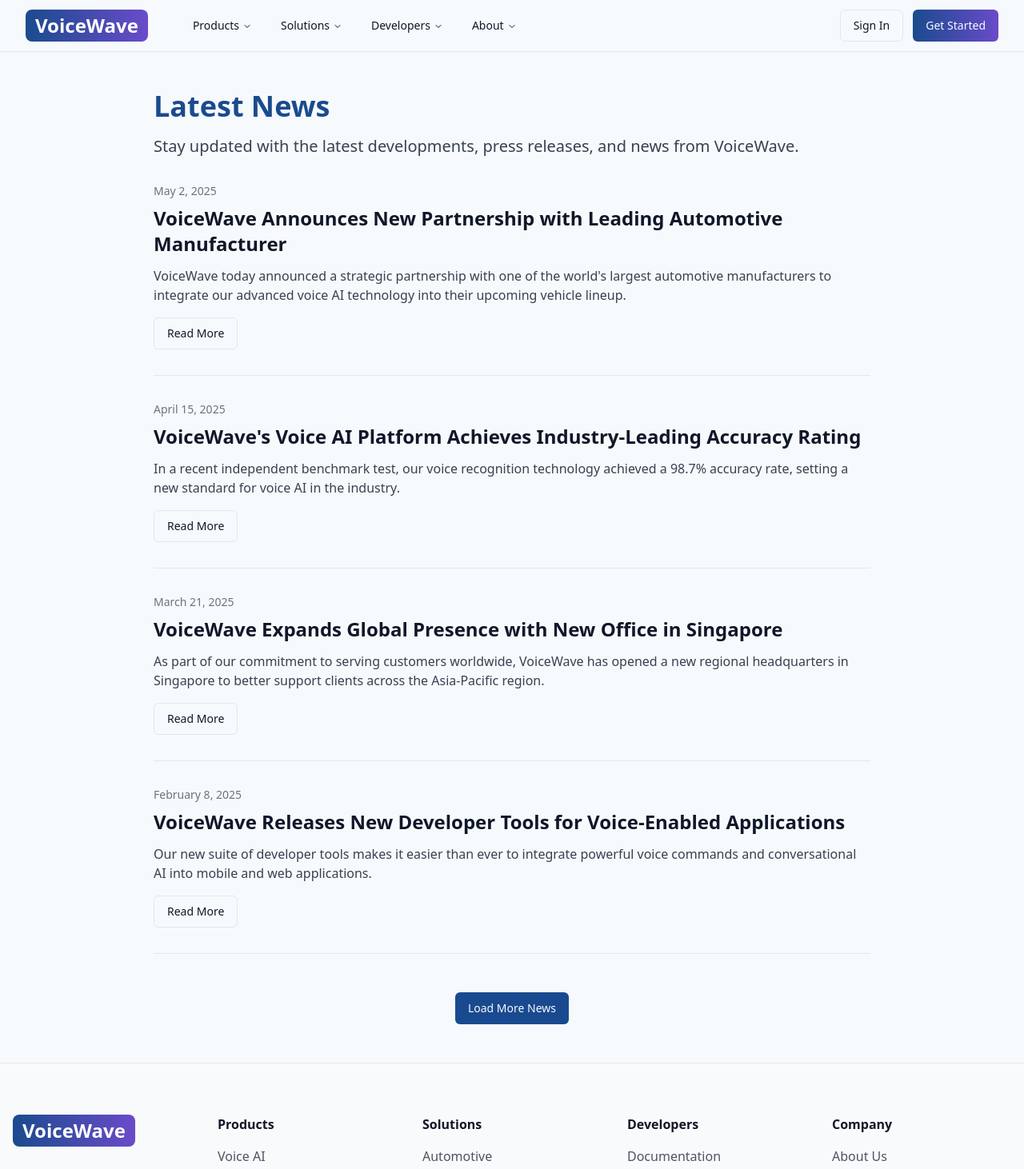
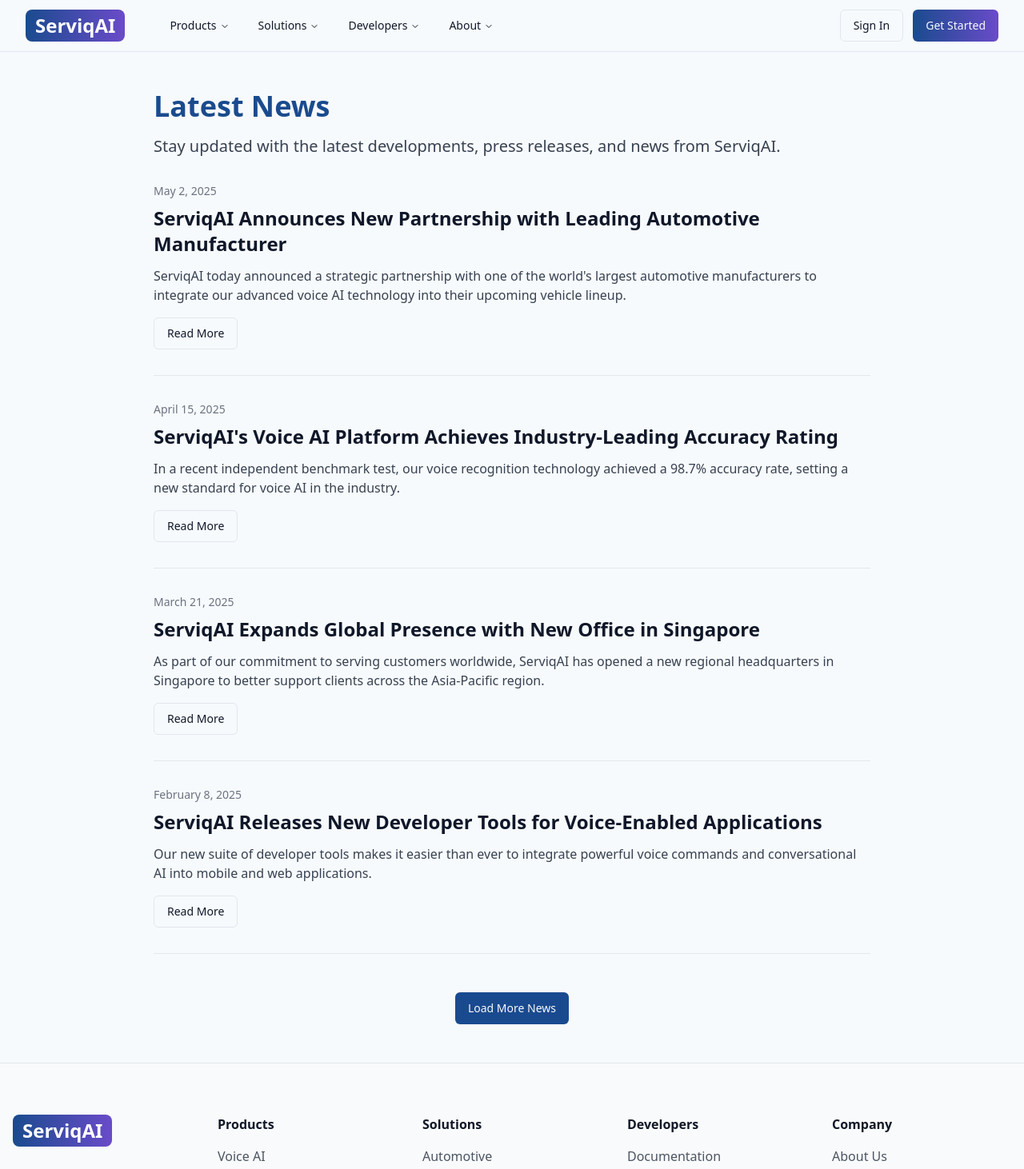
Before and after one commit to eakarsu/sonic-search-replica, a React (Vite) app: page /company/news in a window 1280 px wide. Shown: the top 1462 px of the page at 80% size. Built offline with nearby package versions, Linux system fonts and the light colour scheme.

Commit message:
Replace VoiceWave with ServiQAI
Replaces all instances of "VoiceWave" with "ServiQAI" in the codebase.

```diff
--- a/index.html
+++ b/index.html
@@ -4,11 +4,11 @@
   <head>
     <meta charset="UTF-8" />
     <meta name="viewport" content="width=device-width, initial-scale=1.0" />
-    <title>VoiceWave AI - Advanced Voice Recognition & Conversational AI</title>
+    <title>ServiqAI - Advanced Voice Recognition & Conversational AI</title>
     <meta name="description" content="Transform how users interact with your products through cutting-edge voice recognition, natural language understanding, and conversational AI." />
-    <meta name="author" content="VoiceWave" />
+    <meta name="author" content="ServiqAI" />
 
-    <meta property="og:title" content="VoiceWave AI - Advanced Voice Recognition & Conversational AI" />
+    <meta property="og:title" content="ServiqAI - Advanced Voice Recognition & Conversational AI" />
     <meta property="og:description" content="Transform how users interact with your products through cutting-edge voice recognition, natural language understanding, and conversational AI." />
     <meta property="og:type" content="website" />
     <meta property="og:image" content="https://lovable.dev/opengraph-image-p98pqg.png" />
--- a/src/components/layout/Footer.tsx
+++ b/src/components/layout/Footer.tsx
@@ -63,7 +63,7 @@ const Footer = () => {
           <div className="col-span-2 md:col-span-1">
             <Link to="/" className="flex items-center space-x-2 mb-6">
               <div className="gradient-primary text-white text-2xl font-bold rounded-lg px-3 py-1">
-                VoiceWave
+                ServiqAI
               </div>
             </Link>
             <p className="text-gray-600 mb-6">
@@ -110,7 +110,7 @@ const Footer = () => {
         <div className="mt-12 pt-8 border-t border-gray-200">
           <div className="flex flex-col md:flex-row justify-between items-center">
             <p className="text-sm text-gray-500">
-              © {new Date().getFullYear()} VoiceWave AI. All rights reserved.
+              © {new Date().getFullYear()} ServiqAI. All rights reserved.
             </p>
             <div className="flex space-x-6 mt-4 md:mt-0">
               <a href="#" className="text-sm text-gray-500 hover:text-soundblue-500 transition-colors">
--- a/src/components/layout/Header.tsx
+++ b/src/components/layout/Header.tsx
@@ -1,3 +1,4 @@
+
 import { useState } from 'react';
 import { Link } from 'react-router-dom';
 import { Button } from "@/components/ui/button";
@@ -136,7 +137,7 @@ export function Header() {
         <div className="flex items-center gap-6 md:gap-10">
           <Link to="/" className="flex items-center space-x-2">
             <div className="gradient-primary text-white text-2xl font-bold rounded-lg px-3 py-1">
-              VoiceWave
+              ServiqAI
             </div>
           </Link>
 
@@ -210,7 +211,7 @@ export function Header() {
             <div className="flex items-center justify-between">
               <Link to="/" className="flex items-center space-x-2" onClick={() => setMobileMenuOpen(false)}>
                 <div className="gradient-primary text-white text-2xl font-bold rounded-lg px-3 py-1">
-                  VoiceWave
+                  ServiqAI
                 </div>
               </Link>
               <button
--- a/src/pages/company/AboutUs.tsx
+++ b/src/pages/company/AboutUs.tsx
@@ -11,7 +11,7 @@ const AboutUs = () => {
       <ScrollArea className="flex-grow">
         <main className="container mx-auto py-12">
           <div className="max-w-4xl mx-auto">
-            <h1 className="text-4xl font-bold mb-4 text-soundblue-500">About VoiceWave</h1>
+            <h1 className="text-4xl font-bold mb-4 text-soundblue-500">About ServiqAI</h1>
             <p className="text-xl text-gray-700 mb-8">
               We're pioneers in voice AI technology, creating more natural ways for people to interact with their devices.
             </p>
@@ -28,13 +28,13 @@ const AboutUs = () => {
             <div className="mb-12">
               <h2 className="text-2xl font-semibold mb-4">Our Story</h2>
               <p className="text-gray-700 mb-4">
-                Founded in 2015, VoiceWave began with a simple but ambitious goal: to create voice technology that could understand and respond to complex, conversational language just as humans do.
+                Founded in 2015, ServiqAI began with a simple but ambitious goal: to create voice technology that could understand and respond to complex, conversational language just as humans do.
               </p>
               <p className="text-gray-700 mb-4">
                 Our team of AI researchers, linguists, and engineers developed proprietary deep learning algorithms that revolutionized the way machines understand human speech. Unlike conventional systems that rely on predefined commands, our technology can interpret natural language, follow context across multiple turns of conversation, and deliver meaningful responses.
               </p>
               <p className="text-gray-700 mb-4">
-                Today, VoiceWave technology powers millions of voice interactions daily across automotive, smart home, mobile, and enterprise applications, constantly improving through our advanced machine learning systems.
+                Today, ServiqAI technology powers millions of voice interactions daily across automotive, smart home, mobile, and enterprise applications, constantly improving through our advanced machine learning systems.
               </p>
             </div>
 
--- a/src/pages/company/Careers.tsx
+++ b/src/pages/company/Careers.tsx
@@ -18,7 +18,7 @@ const Careers = () => {
             </p>
 
             <div className="mb-12">
-              <h2 className="text-2xl font-semibold mb-6">Why VoiceWave?</h2>
+              <h2 className="text-2xl font-semibold mb-6">Why ServiqAI?</h2>
               <div className="grid grid-cols-1 md:grid-cols-2 gap-6">
                 <div className="bg-gray-50 p-6 rounded-lg flex">
                   <div className="mr-4 text-soundblue-500">
--- a/src/pages/company/Contact.tsx
+++ b/src/pages/company/Contact.tsx
@@ -26,7 +26,7 @@ const Contact = () => {
                 </div>
                 <h3 className="font-semibold text-lg mb-2">Sales Inquiries</h3>
                 <p className="text-gray-600 mb-2">Interested in our products?</p>
-                <p className="text-soundblue-600">sales@voicewave.com</p>
+                <p className="text-soundblue-600">sales@serviqai.com</p>
               </div>
 
               <div className="bg-gray-50 p-6 rounded-lg flex flex-col items-center text-center">
@@ -44,7 +44,7 @@ const Contact = () => {
                 </div>
                 <h3 className="font-semibold text-lg mb-2">Support</h3>
                 <p className="text-gray-600 mb-2">Need technical help?</p>
-                <p className="text-soundblue-600">support@voicewave.com</p>
+                <p className="text-soundblue-600">support@serviqai.com</p>
               </div>
             </div>
 
--- a/src/pages/company/News.tsx
+++ b/src/pages/company/News.tsx
@@ -13,22 +13,22 @@ const News = () => {
           <div className="max-w-4xl mx-auto">
             <h1 className="text-4xl font-bold mb-4 text-soundblue-500">Latest News</h1>
             <p className="text-xl text-gray-700 mb-8">
-              Stay updated with the latest developments, press releases, and news from VoiceWave.
+              Stay updated with the latest developments, press releases, and news from ServiqAI.
             </p>
 
             <div className="mb-12 space-y-8">
               <article className="border-b border-gray-200 pb-8">
                 <p className="text-sm text-gray-500 mb-2">May 2, 2025</p>
-                <h2 className="text-2xl font-semibold mb-3">VoiceWave Announces New Partnership with Leading Automotive Manufacturer</h2>
+                <h2 className="text-2xl font-semibold mb-3">ServiqAI Announces New Partnership with Leading Automotive Manufacturer</h2>
                 <p className="text-gray-700 mb-4">
-                  VoiceWave today announced a strategic partnership with one of the world's largest automotive manufacturers to integrate our advanced voice AI technology into their upcoming vehicle lineup.
+                  ServiqAI today announced a strategic partnership with one of the world's largest automotive manufacturers to integrate our advanced voice AI technology into their upcoming vehicle lineup.
                 </p>
                 <Button variant="outline">Read More</Button>
               </article>
 
               <article className="border-b border-gray-200 pb-8">
                 <p className="text-sm text-gray-500 mb-2">April 15, 2025</p>
-                <h2 className="text-2xl font-semibold mb-3">VoiceWave's Voice AI Platform Achieves Industry-Leading Accuracy Rating</h2>
+                <h2 className="text-2xl font-semibold mb-3">ServiqAI's Voice AI Platform Achieves Industry-Leading Accuracy Rating</h2>
                 <p className="text-gray-700 mb-4">
                   In a recent independent benchmark test, our voice recognition technology achieved a 98.7% accuracy rate, setting a new standard for voice AI in the industry.
                 </p>
@@ -37,16 +37,16 @@ const News = () => {
 
               <article className="border-b border-gray-200 pb-8">
                 <p className="text-sm text-gray-500 mb-2">March 21, 2025</p>
-                <h2 className="text-2xl font-semibold mb-3">VoiceWave Expands Global Presence with New Office in Singapore</h2>
+                <h2 className="text-2xl font-semibold mb-3">ServiqAI Expands Global Presence with New Office in Singapore</h2>
                 <p className="text-gray-700 mb-4">
-                  As part of our commitment to serving customers worldwide, VoiceWave has opened a new regional headquarters in Singapore to better support clients across the Asia-Pacific region.
+                  As part of our commitment to serving customers worldwide, ServiqAI has opened a new regional headquarters in Singapore to better support clients across the Asia-Pacific region.
                 </p>
                 <Button variant="outline">Read More</Button>
               </article>
 
               <article className="border-b border-gray-200 pb-8">
                 <p className="text-sm text-gray-500 mb-2">February 8, 2025</p>
-                <h2 className="text-2xl font-semibold mb-3">VoiceWave Releases New Developer Tools for Voice-Enabled Applications</h2>
+                <h2 className="text-2xl font-semibold mb-3">ServiqAI Releases New Developer Tools for Voice-Enabled Applications</h2>
                 <p className="text-gray-700 mb-4">
                   Our new suite of developer tools makes it easier than ever to integrate powerful voice commands and conversational AI into mobile and web applications.
                 </p>
--- a/src/pages/company/Partners.tsx
+++ b/src/pages/company/Partners.tsx
@@ -47,7 +47,7 @@ const Partners = () => {
                     </div>
                   </div>
                   <p className="text-gray-700 mb-4">
-                    "Implementing VoiceWave's AI technology has transformed our in-car experience. Driver satisfaction has increased by 35%, and our voice command accuracy is now at an industry-leading 98%."
+                    "Implementing ServiqAI's AI technology has transformed our in-car experience. Driver satisfaction has increased by 35%, and our voice command accuracy is now at an industry-leading 98%."
                   </p>
                   <Button variant="outline">Read Case Study</Button>
                 </div>
@@ -63,7 +63,7 @@ const Partners = () => {
                     </div>
                   </div>
                   <p className="text-gray-700 mb-4">
-                    "VoiceWave's SDK allowed us to integrate advanced voice commands into our smart home ecosystem in just weeks, not months. Our customers love the natural conversation flow and accuracy."
+                    "ServiqAI's SDK allowed us to integrate advanced voice commands into our smart home ecosystem in just weeks, not months. Our customers love the natural conversation flow and accuracy."
                   </p>
                   <Button variant="outline">Read Case Study</Button>
                 </div>
@@ -79,7 +79,7 @@ const Partners = () => {
                     </div>
                   </div>
                   <p className="text-gray-700 mb-4">
-                    "The accuracy and security of VoiceWave's platform has been crucial for our medical applications. Their technology has helped us create hands-free solutions that improve efficiency and patient care."
+                    "The accuracy and security of ServiqAI's platform has been crucial for our medical applications. Their technology has helped us create hands-free solutions that improve efficiency and patient care."
                   </p>
                   <Button variant="outline">Read Case Study</Button>
                 </div>
```
